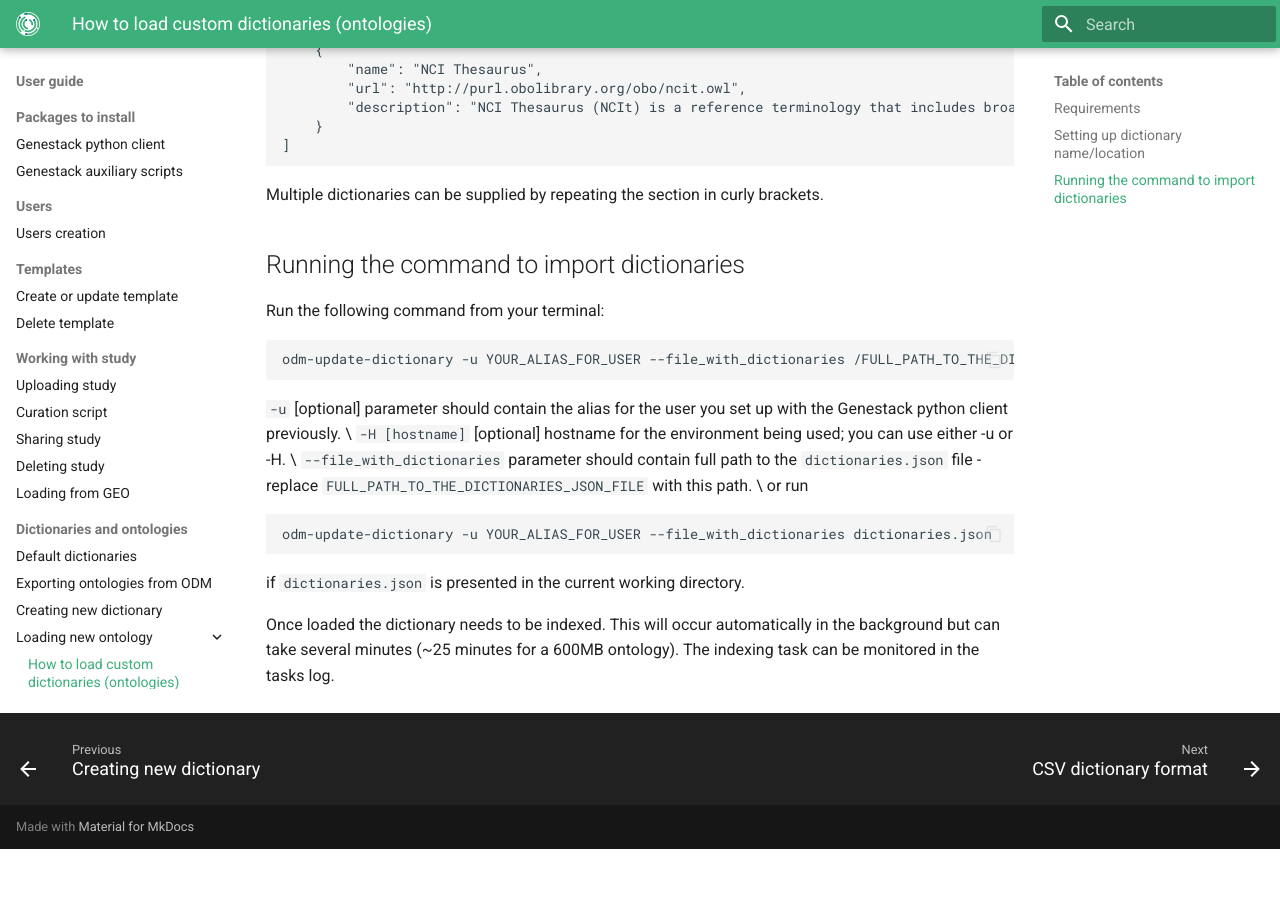
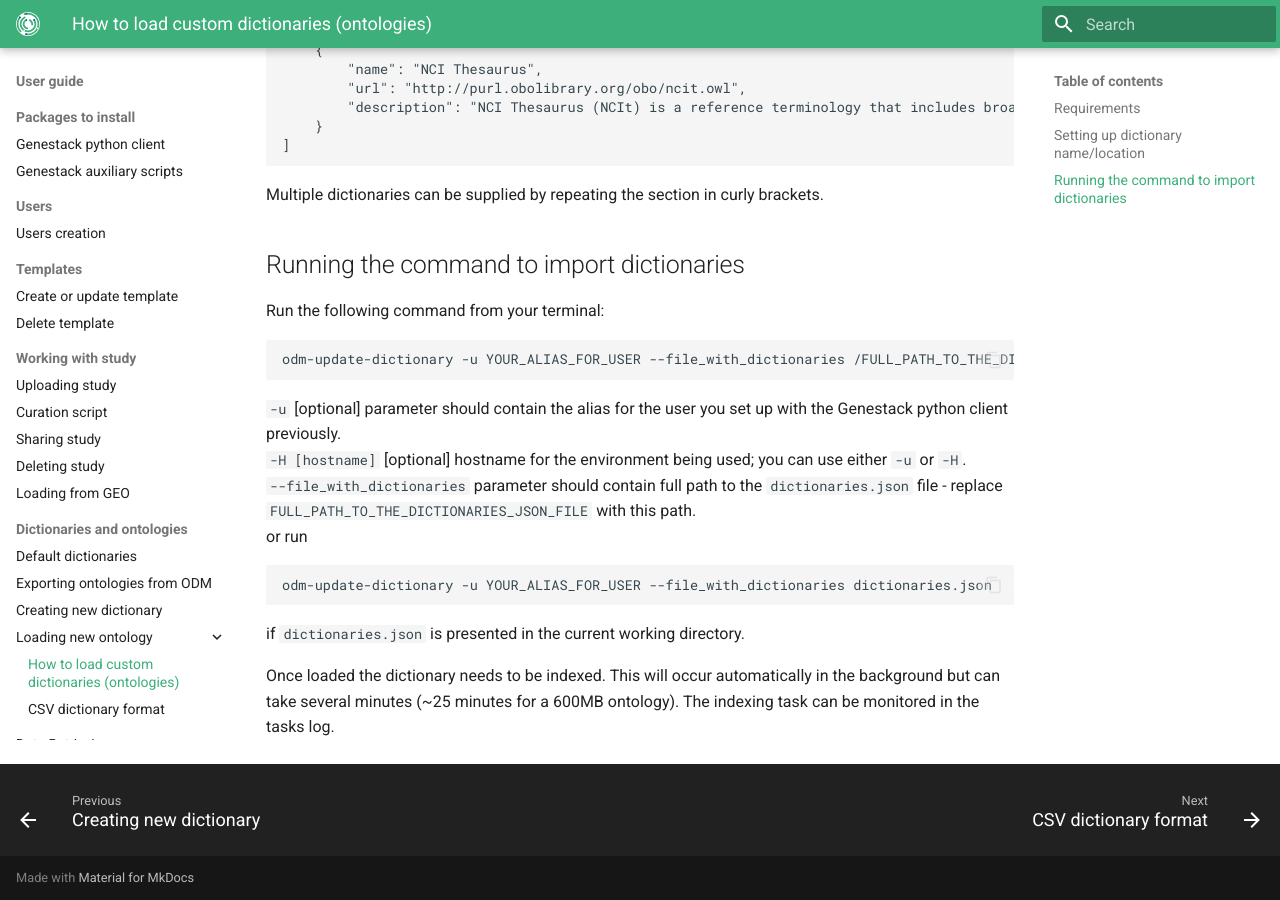
Before and after one commit to genestack/admin-docs, an MkDocs documentation site: the page built from docs/user-guide/dictionaries-and-ontologies/loading-new-ontology.md, in a window 1280 px wide and 900 px high, scrolled down 803 px. Built offline with MkDocs 1.6.1 and Material for MkDocs 9.7.7, drawn with Linux system fonts in a browser that asks for light colours; the version menu is left out; before the commit the page ends 1652 px from its top, so only the background shows below that.

Commit message:
[ODM-11077] Fix some typos

````diff
--- a/docs/user-guide/dictionaries-and-ontologies/loading-new-ontology.md
+++ b/docs/user-guide/dictionaries-and-ontologies/loading-new-ontology.md
@@ -37,9 +37,9 @@
 odm-update-dictionary -u YOUR_ALIAS_FOR_USER --file_with_dictionaries /FULL_PATH_TO_THE_DICTIONARIES_JSON_FILE/dictionaries.json
 ```
 
-`-u` [optional] parameter should contain the alias for the user you set up with the Genestack python client previously. \
-`-H [hostname]` [optional] hostname for the environment being used; you can use either -u or -H. \
-`--file_with_dictionaries` parameter should contain full path to the `dictionaries.json` file - replace `FULL_PATH_TO_THE_DICTIONARIES_JSON_FILE` with this path. \
+`-u` [optional] parameter should contain the alias for the user you set up with the Genestack python client previously.<br/>
+`-H [hostname]` [optional] hostname for the environment being used; you can use either `-u` or `-H`.<br/>
+`--file_with_dictionaries` parameter should contain full path to the `dictionaries.json` file - replace `FULL_PATH_TO_THE_DICTIONARIES_JSON_FILE` with this path.<br/>
 or run
 
 ```shell
````
Also changed, not shown: docs/user-guide/dictionaries-and-ontologies/exporting-ontologies-from-odm.md (+1 -1 lines).
